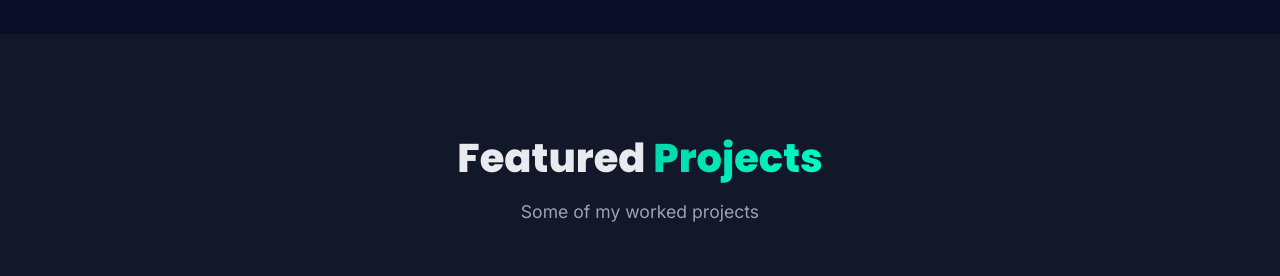
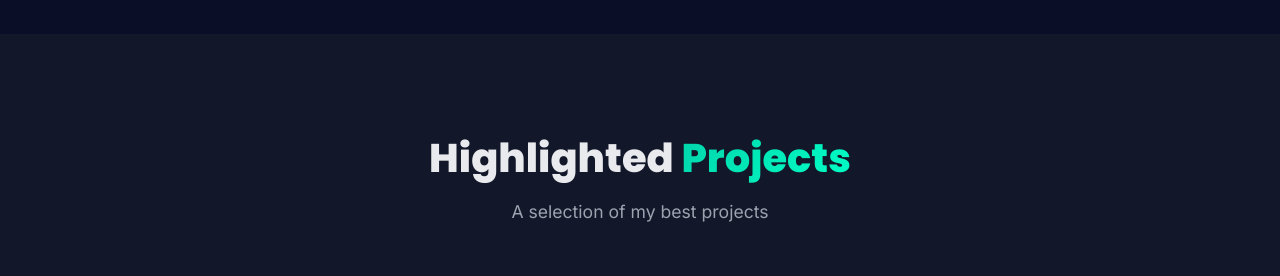
Before and after one commit to redaydatta/portfolio, a plain HTML site: page index.html in a window 1280 px wide. Shown: the part 4560-4836 px from the top of the page. Drawn offline with nearby package versions, Linux system fonts and the light colour scheme.

Commit message:
project add

```diff
--- a/index.html
+++ b/index.html
@@ -515,8 +515,8 @@
     <section id="projects" class="section-padding bg-alternate">
         <div class="container">
             <div class="section-header text-center" data-aos="fade-up">
-                <h2 class="section-title">Featured <span class="gradient-text">Projects</span></h2>
-                <p class="section-subtitle">Some of my worked projects</p>
+<h2 class="section-title">Highlighted <span class="gradient-text">Projects</span></h2>
+<p class="section-subtitle">A selection of my best projects</p>
             </div>
 
             <div class="row g-4">
```
